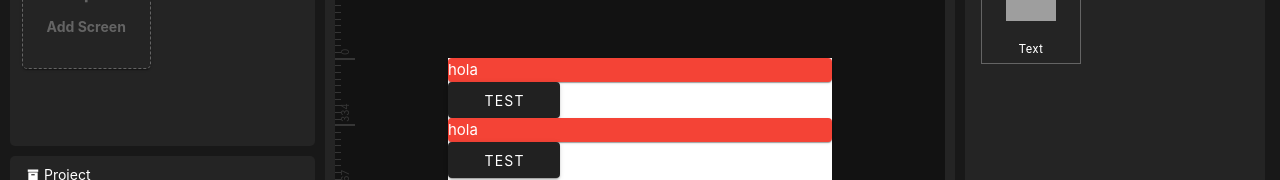
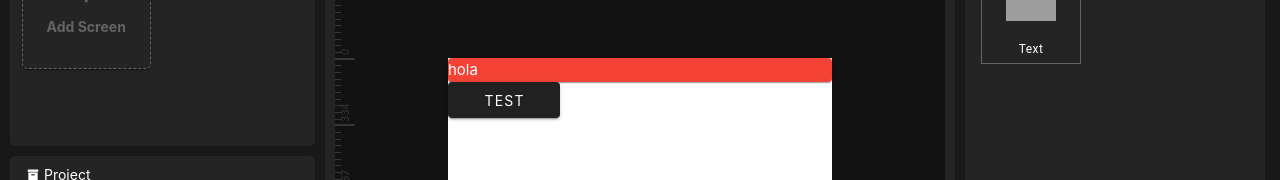
Before and after one commit to jhanma17/VueCup-Frontend, a Vue app: page /editor in a window 1280 px wide. Shown: the part 281-461 px from the top of the page. Built offline with nearby package versions, Linux system fonts and the light colour scheme; grey boxes are pictures that could not be loaded.

Commit message:
Feat: Highlight Store

```diff
--- a/src/components/Editor/EditorSection/Canvas.vue
+++ b/src/components/Editor/EditorSection/Canvas.vue
@@ -4,43 +4,6 @@
     :style="scalingContainerStyle"
     @mouseleave="resetHighlighting()"
   >
-    <v-card
-      id="card-test"
-      color="red"
-      :class="highlightedElement == 0 ? 'highlight' : ''"
-      @mouseover.stop="highlightComponent(0)"
-    >
-      <span
-        id="span-test"
-        :class="highlightedElement == 1 ? 'highlight' : ''"
-        @mouseover.stop="highlightComponent(1)"
-      >
-        hola
-      </span>
-    </v-card>
-
-    <v-row
-      id="row-test"
-      :class="highlightedElement == 2 ? 'highlight' : ''"
-      @mouseover.stop="highlightComponent(2)"
-    >
-      <v-col
-        cols="4"
-        id="col-test"
-        :class="highlightedElement == 3 ? 'highlight' : ''"
-        @mouseover.stop="highlightComponent(3)"
-      >
-        <v-btn
-          block
-          id="btn-test"
-          :class="highlightedElement == 4 ? 'highlight' : ''"
-          @mouseover.stop="highlightComponent(4)"
-        >
-          test
-        </v-btn>
-      </v-col>
-    </v-row>
-
     <RenderComponent
       v-for="component in components"
       :key="component.id"
@@ -51,6 +14,8 @@
 
 <script>
 import RenderComponent from "./RenderComponent.vue";
+import { mapState, mapActions } from "pinia";
+import { highlightStore } from "@/stores/highlight";
 
 export default {
   data() {
@@ -99,38 +64,18 @@ export default {
     };
   },
   computed: {
-    highlightedElement: {
-      get() {
-        return this.element;
-      },
-      set(value) {
-        this.$emit("updateHighlightedElement", value);
-      },
-    },
+    ...mapState(highlightStore, ["highlightedElement"]),
   },
   methods: {
-    resetHighlighting() {
-      this.highlightedElement = null;
-    },
-    highlightComponent(id) {
-      this.$emit("updateHighlightedElement", id);
-    },
+    ...mapActions(highlightStore, ["resetHighlighting", "highlightElement"]),
   },
   components: {
     RenderComponent,
   },
   props: {
-    element: {
-      type: Number,
-      default: null,
-    },
     scalingContainerStyle: {
       type: Object,
       default: null,
-    },
-    guessParent: {
-      type: Boolean,
-      default: false,
     },
   },
 };
--- a/src/components/Editor/EditorSection/RenderComponent.vue
+++ b/src/components/Editor/EditorSection/RenderComponent.vue
@@ -1,5 +1,11 @@
 <template>
-  <component :is="element.type" :props="element.props">
+  <component
+    :is="element.type"
+    :props="element.props"
+    :class="highlightedElement == element.id ? 'highlight' : ''"
+    @mouseover.stop="highlightElement(element.id)"
+
+  >
     <RenderComponent
       v-if="element.children"
       v-for="child in element.children"
@@ -10,6 +16,8 @@
 </template>
 
 <script>
+import { mapState, mapActions } from "pinia";
+import { highlightStore } from "@/stores/highlight";
 import CardTemplate from "@/components/ComponentTemplates/CardTemplate.vue";
 import RowTemplate from "@/components/ComponentTemplates/RowTemplate.vue";
 import ColTemplate from "@/components/ComponentTemplates/ColTemplate.vue";
@@ -18,6 +26,12 @@ import SpanTemplate from "@/components/ComponentTemplates/SpanTemplate.vue";
 
 export default {
   name: "RenderComponent",
+  computed: {
+    ...mapState(highlightStore, ["highlightedElement"]),
+  },
+  methods: {
+    ...mapActions(highlightStore, ["resetHighlighting", "highlightElement"]),
+  },
   components: {
     CardTemplate,
     RowTemplate,
--- /dev/null
+++ b/src/stores/highlight.js
@@ -0,0 +1,21 @@
+import { defineStore } from 'pinia'
+
+export const highlightStore = defineStore('highlight', {
+  state: () => ({
+    guessParent: true,
+    highlightedElement: null,
+  }),
+  getters: {
+  },
+  actions: {
+    resetHighlighting() {
+      this.highlightedElement = null;
+    },
+
+    highlightElement(value) {
+      if (this.guessParent) {
+        this.highlightedElement = value;
+      }
+    },
+  },
+})
```
